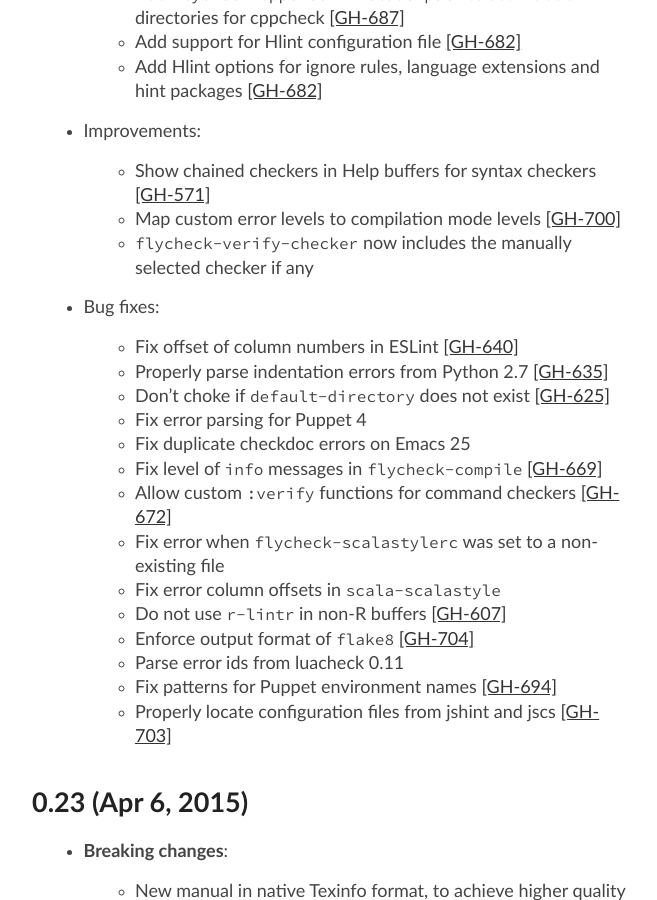
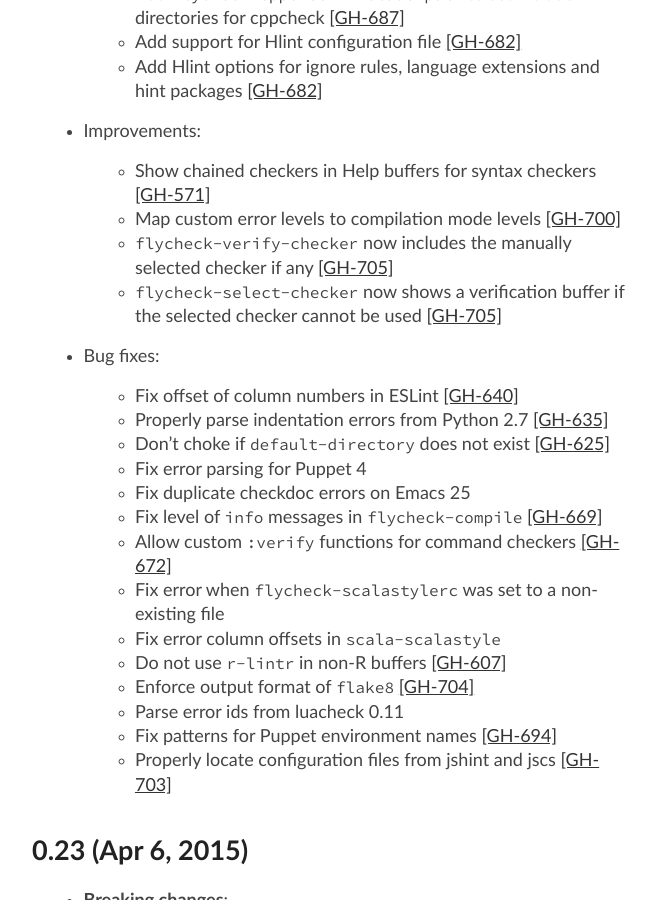
Before and after one commit to cmarqu/flycheck.github.io, a Jekyll site: the page built from changes.md, in a window 1280 px wide and 900 px high, scrolled down 776 px. Shown: the whole window, without its empty margins (258-915 px from the left). Built offline with Jekyll 4.4.1, drawn with Linux system fonts in a browser that asks for light colours.

Commit message:
Update manual from flycheck/flycheck@cbbca54

```diff
--- a/_includes/changes.md
+++ b/_includes/changes.md
@@ -33,6 +33,9 @@
   - Show chained checkers in Help buffers for syntax checkers [[GH-571]](https://github.com/flycheck/flycheck/issues/571)
   - Map custom error levels to compilation mode levels [[GH-700]](https://github.com/flycheck/flycheck/issues/700)
   - `flycheck-verify-checker` now includes the manually selected checker if any
+    [[GH-705]](https://github.com/flycheck/flycheck/issues/705)
+  - `flycheck-select-checker` now shows a verification buffer if the selected
+    checker cannot be used [[GH-705]](https://github.com/flycheck/flycheck/issues/705)
 
 - Bug fixes:
 
```
